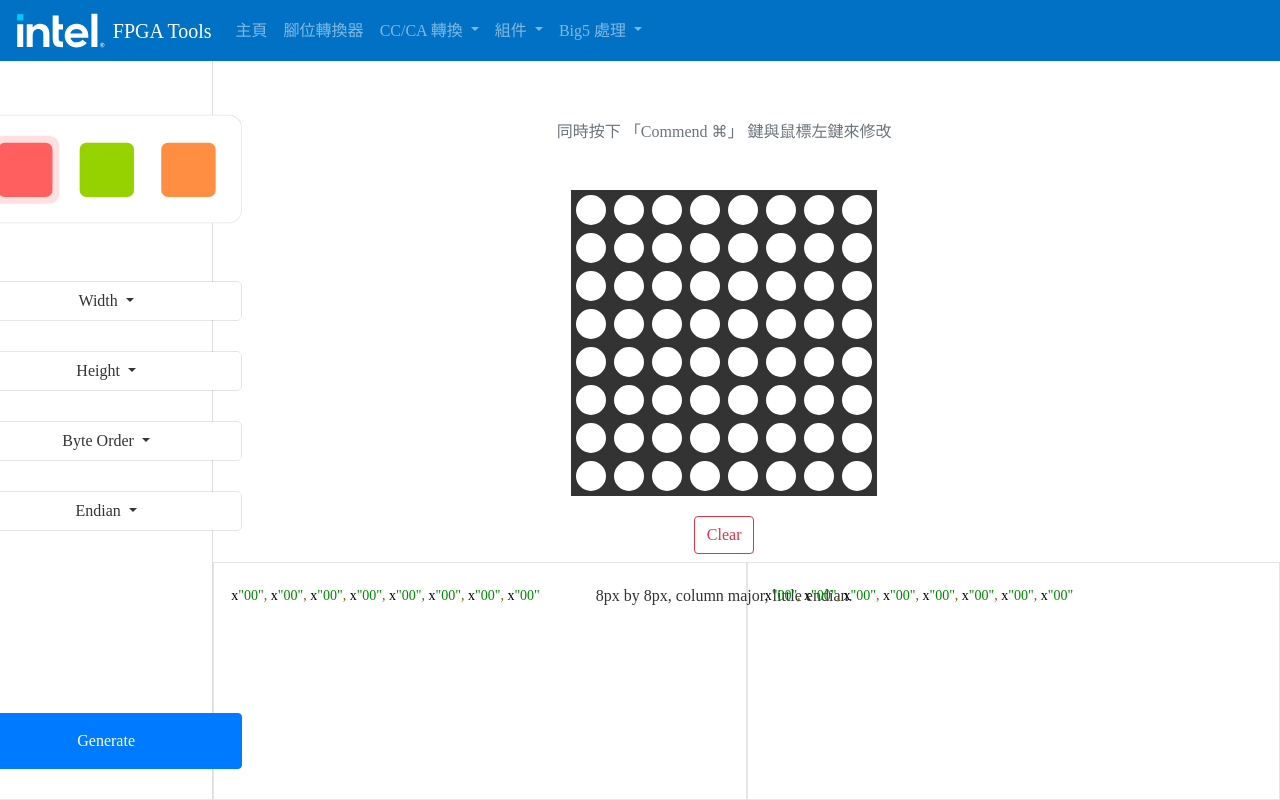
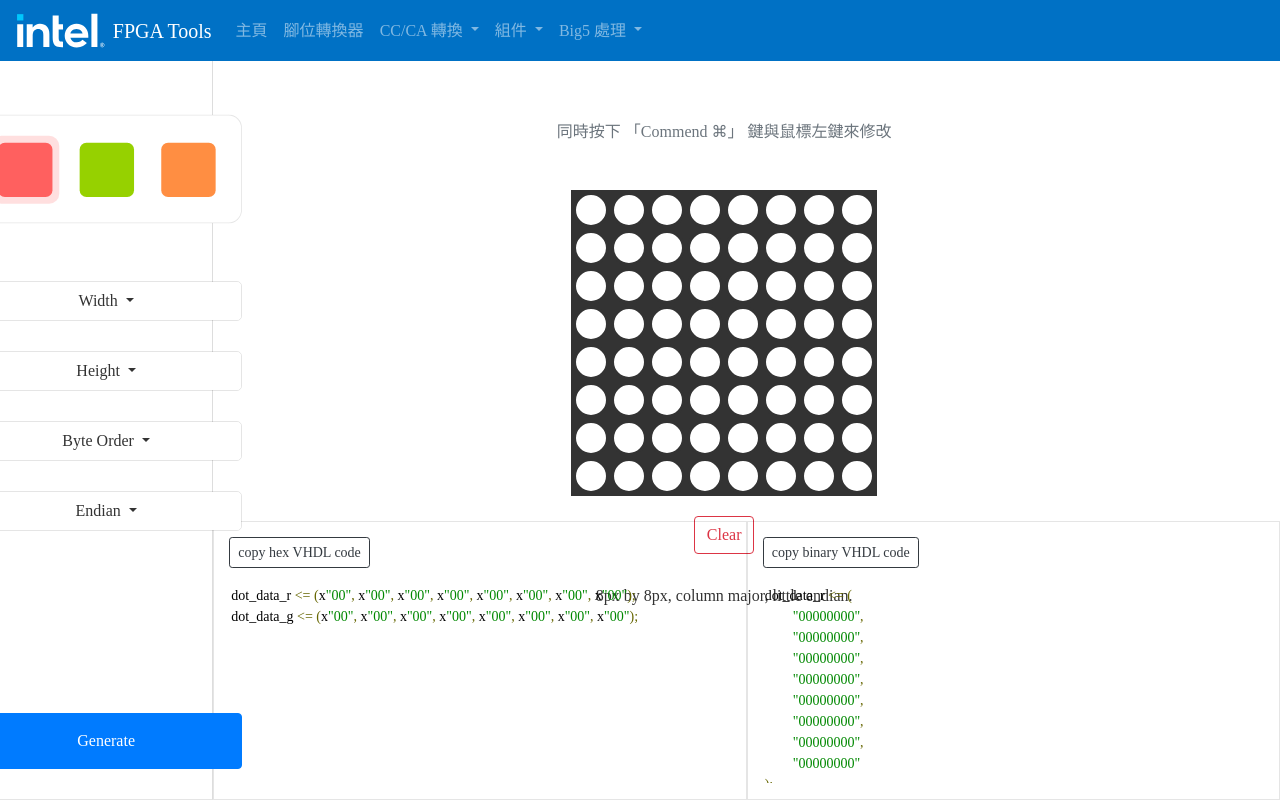
Before and after one commit to ChengHung-Wang/FPGA-Tools, a PHP site: page /components/8x8.php in a window 1280 px wide. Run offline with PHP 8.4, Linux system fonts and the light colour scheme; data comes from the database, SQL or seed files in the repository.

Commit message:
fixed bug and add one click copy

```diff
--- a/components/8x8.php
+++ b/components/8x8.php
@@ -12,9 +12,33 @@
     <script type="text/javascript" src="8x8_target/prettify/prettify.js"></script>
     <script src="8x8_target/app.js"></script> <!-- for DotMatrixTool js -->
     <script src="8x8_target/colorPicker/main.js"></script>
+    <script>
+        let hex_code = "";
+        let binary_code = "";
+        function copyText(text) {
+            console.log(text);
+            $("#hide_copy_code").val(text);
+            $("#hide_copy_code")[0].select();
+            document.execCommand("copy"); // 執行瀏覽器複製命令
+            $("#copy_success_alert").alert();
+        }
+    </script>
 </head>
 <body>
 <?php include "../includes/navbar.php"; ?>
+<div class="container position-fixed" style="left: 50%; transform: translate(-50%, 0%); z-index: 9999999999">
+    <div class="row">
+        <div class="col-12">
+            <div class="alert alert-success alert-dismissible fade hide" id="copy_success_alert" role="alert" style="margin-top: 180px;z-index: 999999999999">
+                <strong>Copy Success!!!</strong> 快貼到VSCode裡去
+                <button type="button" class="close" data-dismiss="alert" aria-label="Close">
+                    <span aria-hidden="true">&times;</span>
+                </button>
+            </div>
+        </div>
+    </div>
+</div>
+<input type="text" id="hide_copy_code" style="display: none;">
 <div class="container-fluid">
     <div class="row">
         <div class="col-2 bd-sidebar d-flex justify-content-center align-items-start" style="border-right: 1px #ddd solid; top: 0; min-height: 100vh; flex-wrap: wrap">
--- a/components/8x8_target/app.js
+++ b/components/8x8_target/app.js
@@ -71,8 +71,9 @@ function initOptions() {
 	$('#heightDropDiv li a').click(function () {
 		var width = matrix_r[0].length;
 		var height = parseInt($(this).html());
-		matrix_r = createArray(height, width);
-		matrix_g = matrix_r;
+		let cache = createArray(8, 8);
+		matrix_r = cache;
+		matrix_g = JSON.parse(JSON.stringify(cache));
 		updateTable();
 		updateSummary();
 	});
@@ -109,18 +110,39 @@ function updateSummary() {
 function updateCode() {
 	let bytes = generateByteArray_r();
 	// console.log(bytes);
-	let output = "const uint_8 data[] =\n{\n\t" + bytes + "\n};"
+	// let output = "const uint_8 data[] =\n{\n\t" + bytes + "\n};"
 	// $('#_output_r').html(output);
-	$('#_output_r').html(bytes);
+	// ex => dot_data_r <= (x"02", x"02", x"fc", x"14", x"18", x"28", x"48", x"50");
+	// $('#_output_r').html(`dot_data_g <= (${bytes})\n`);
+	// $('#_output_r').removeClass('prettyprinted');
+	// prettyPrint();
+	// let bytes2 = generateByteArray_g();
+	// // console.log(bytes2);
+	// let output2 = "const uint_8 data[] =\n{\n\t" + bytes2 + "\n};"
+	// $('#_output_r').html(`dot_data_r <= (${bytes2})`);
+	// $('#_output_g').removeClass('prettyprinted');
+
+	// {{ 2020-11-22 fuck remake }}
+	// hex
+	let html = `dot_data_r <= (${generateByteArray_g()});\ndot_data_g <= (${generateByteArray_r()});`;
+	$('#_output_r').html(html);
 	$('#_output_r').removeClass('prettyprinted');
 	prettyPrint();
-	let bytes2 = generateByteArray_g();
-	// console.log(bytes2);
-	let output2 = "const uint_8 data[] =\n{\n\t" + bytes2 + "\n};"
-	// $('#_output_g').html(output2);
-	$('#_output_g').html(bytes2);
+	hex_code = html; // garbage coding style
+
+
+	// {{ 2020-11-22 fuck remake }}
+	// binary
+	let binary = `dot_data_r <= (\n\t"`;
+	binary = binary + matrix_g.map(e => e.map(el => el != 1 ? 0 : 1).join("")).join('", \n\t"');
+	binary = binary + '"\n);\ndot_data_g <= (\n\t"';
+
+	binary = binary + matrix_r.map(e => e.map(el => el != 1 ? 0 : 1).join("")).join('", \n\t"');
+	binary = binary + '"\n);';
+	$("#_output_g").html(binary);
 	$('#_output_g').removeClass('prettyprinted');
 	prettyPrint();
+	binary_code = binary;
 }
 
 function generateByteArray_r() {
@@ -137,9 +159,16 @@ function generateByteArray_r() {
 	localStorage.setItem("matrix_r", JSON.stringify(matrix_r));
 
 	// console.log(matrix_r);
+
+	// bug fix
+	let cache = JSON.parse(JSON.stringify(matrix_r));
+	cache.reverse();
+
+
+
 	for (var x = 0; x < width; x++) {
 		for (var y = 0; y < height; y++) {
-			temp = matrix_r[y][x];
+			temp = cache[y][x];
 			if (!temp) temp = 0;
 			// Row Major or Column Major?
 			if (!rowMajor) {
@@ -200,9 +229,13 @@ function generateByteArray_g() {
 	var temp;
 	// console.log(matrix_g);
 	localStorage.setItem("matrix_g", JSON.stringify(matrix_g));
-	for (var x = 0; x < width; x++) {
+
+	// bug fix
+	let cache = JSON.parse(JSON.stringify(matrix_g));
+	cache.reverse();
+ 	for (var x = 0; x < width; x++) {
 		for (var y = 0; y < height; y++) {
-			temp = matrix_g[y][x];
+			temp = cache[y][x];
 			if (!temp) temp = 0;
 			// Row Major or Column Major?
 			if (!rowMajor) {
--- a/components/8x8_target/include/dotmatrixtool.php
+++ b/components/8x8_target/include/dotmatrixtool.php
@@ -32,14 +32,18 @@
                     <div class="row">
                         <div class="col-6" style="border: 1px rgba(0, 0, 0, .1) solid;">
                             <!-- Output -->
-                            <div class="col-xs-12" style="height:20px;"></div>
+                            <div class="col-xs-12" style="margin: 15px 0; text-align: left;">
+                                <input type="button" class="btn btn-outline-dark btn-sm" value="copy hex VHDL code" onclick="copyText(hex_code)">
+                            </div>
                             <div>
                                 <pre id="_output_r" class="prettyprint lang-c"></pre>
                             </div>
                         </div>
                         <div class="col-6" style="border: 1px rgba(0, 0, 0, .1) solid;">
                             <!-- Output -->
-                            <div class="col-xs-12" style="height:20px;"></div>
+                            <div class="col-xs-12" style="margin: 15px 0; text-align: left;">
+                                <input type="button" class="btn btn-outline-dark btn-sm" value="copy binary VHDL code" onclick="copyText(binary_code)">
+                            </div>
                             <div>
                                 <pre class="prettyprint lang-js" id="_output_g"></pre>
                             </div>
```
